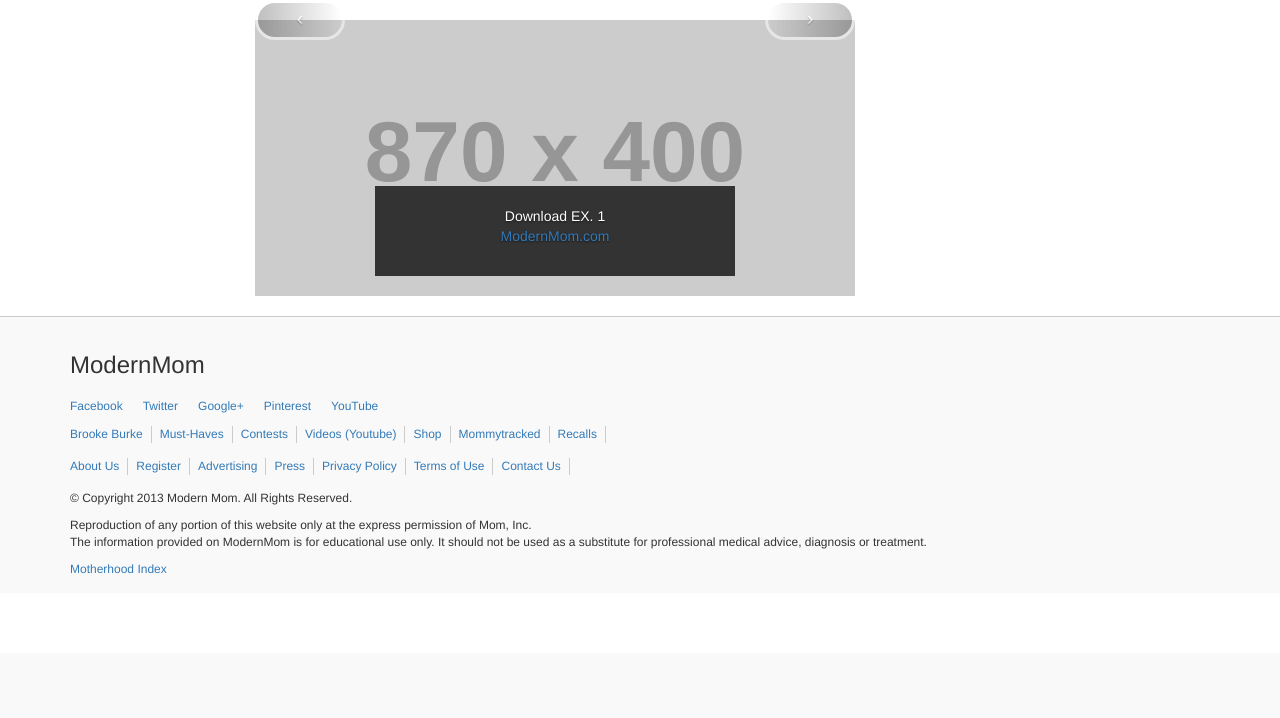
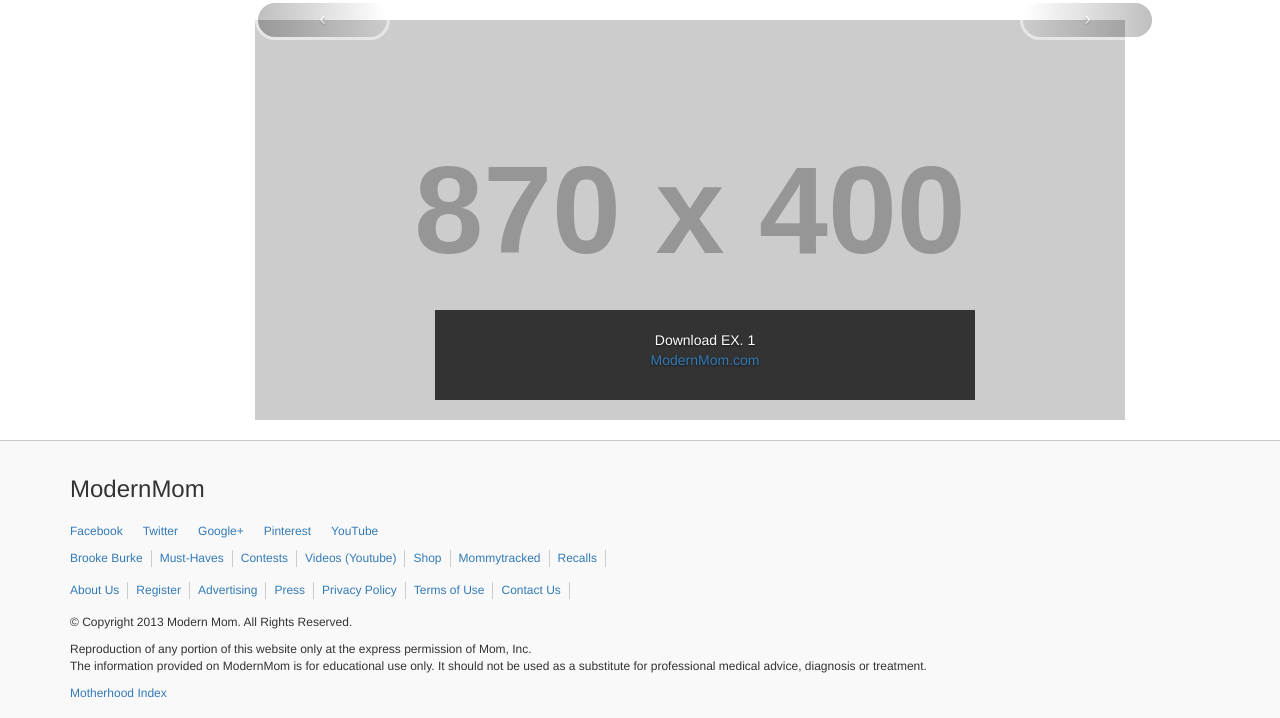
Before and after one commit to clicktox/sunshine, a Django app: template templates/toolbox/homepage.html in a window 1280 px wide. Shown: the part 147-865 px from the top of the page. Before the commit the page ends 721 px from the top, so only its background shows below. Run offline with Django 3.2, Linux system fonts and the light colour scheme; the template is opened without the code that fills it, so the values that code supplies are empty; grey boxes labelled with a size stand in for pictures from a placeholder-image service; some libraries are stand-ins or nearby versions; some web fonts are replaced; grey boxes are pictures that could not be loaded.

Commit message:
Update homepage.html
changed span from 6 to 9

```diff
--- a/templates/toolbox/homepage.html
+++ b/templates/toolbox/homepage.html
@@ -36,7 +36,7 @@
         </div>
  </div>
 
-        <div class="span6">
+        <div class="span9">
 
         <!-- Carousel --><!-- consult Bootstrap docs at
         http://twitter.github.com/bootstrap/javascript.html#carousel -->
```
